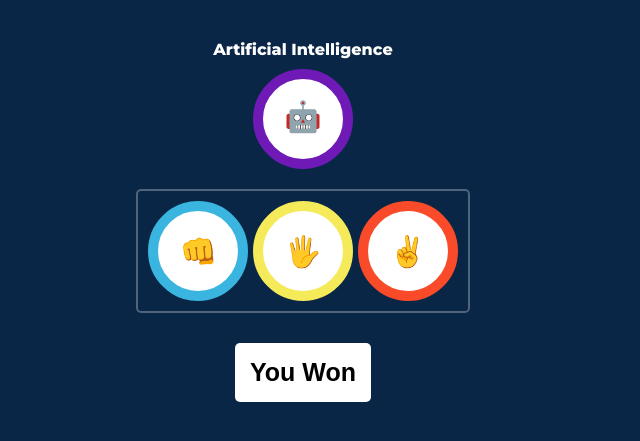
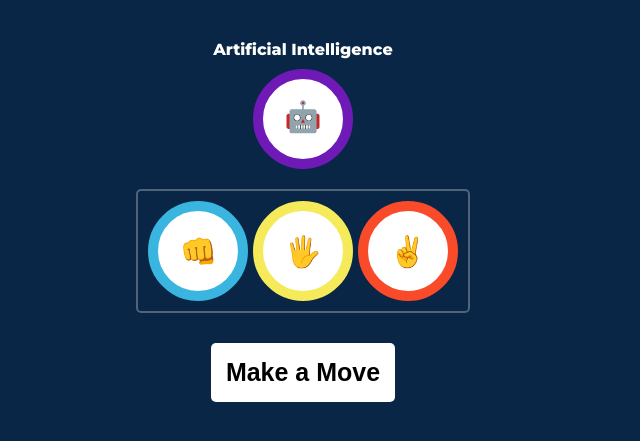
Before and after one commit to DevelopersHyperTech/rock-paper-scissors, a plain HTML site: page index.html in a window 1280 px wide. Shown: the part 331-772 px from the top of the page, without its empty margins (337-977 px from the left). Drawn offline with Linux system fonts and the light colour scheme.

Commit message:
Update index.html

```diff
--- a/index.html
+++ b/index.html
@@ -41,7 +41,7 @@
             </div>
         </div>
         <div class="winner-container">
-            <button id="result">You Won</button>
+            <button id="result">Make a Move</button>
         </div>
 
     </div>
```
